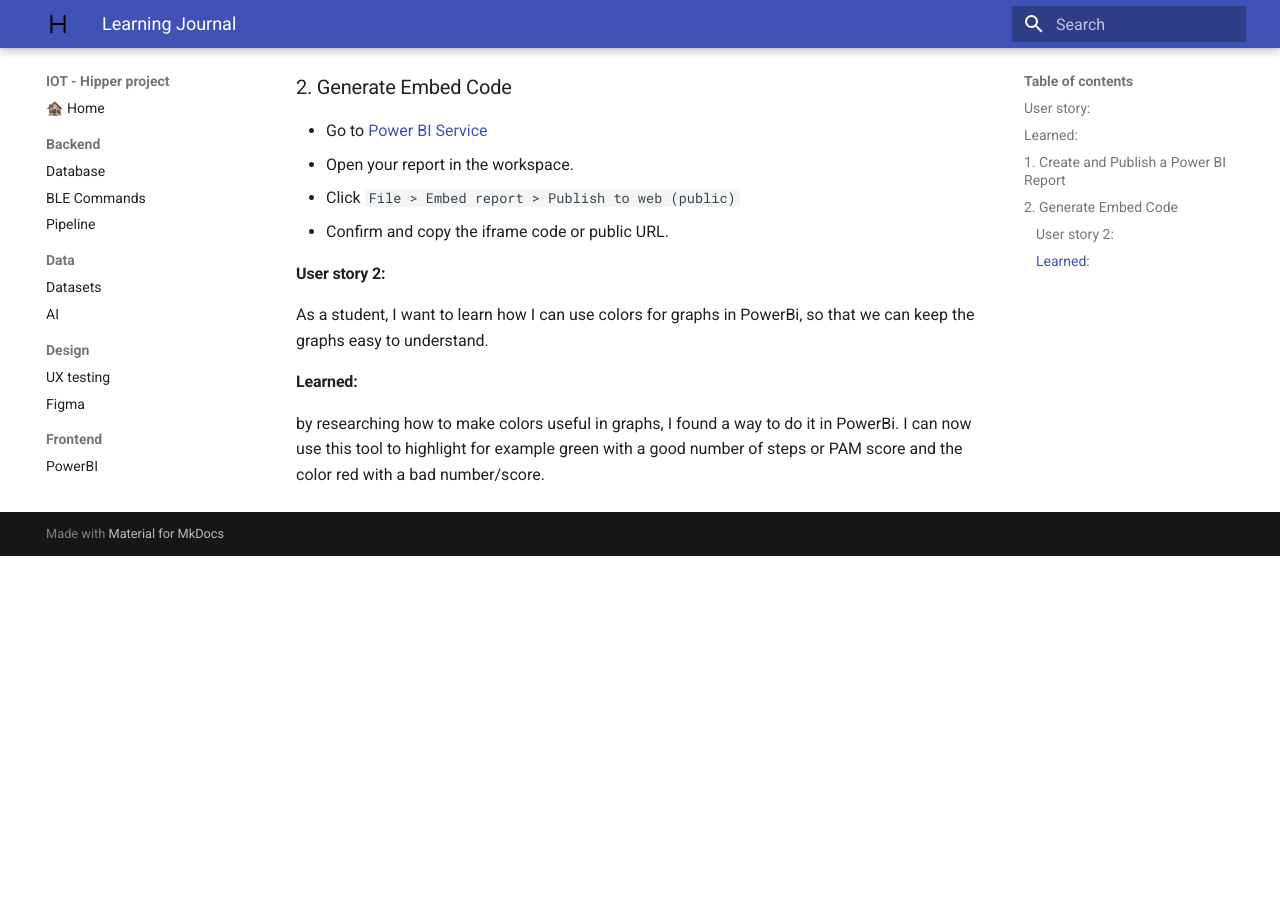
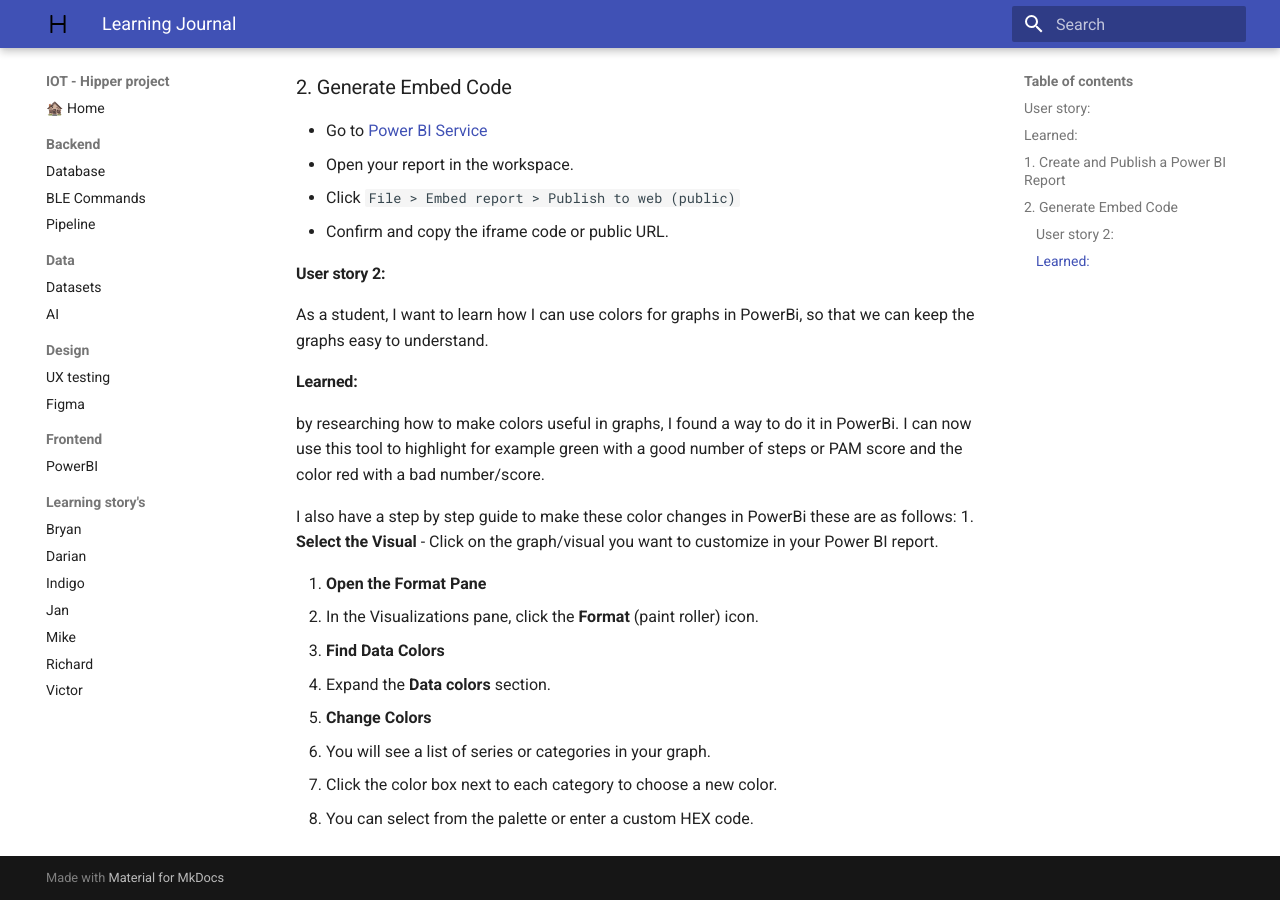
Before and after one commit to Vic-Warden/Digital-Life-Hipper-Monitoring, an MkDocs documentation site: the page built from docs/learning/journalDarian.md, in a window 1280 px wide and 900 px high, scrolled down 595 px. Built offline with MkDocs 1.6.1 and Material for MkDocs 9.7.7, drawn with Linux system fonts in a browser that asks for light colours; before the commit the page ends 1151 px from its top, so only the background shows below that.

Commit message:
adding to learning journal step by step how to and what i learned

```diff
--- a/docs/learning/journalDarian.md
+++ b/docs/learning/journalDarian.md
@@ -24,3 +24,18 @@
 
 #### Learned:
 by researching how to make colors useful in graphs, I found a way to do it in PowerBi. I can now use this tool to highlight for example green with a good number of steps or PAM score and the color red with a bad number/score.
+
+I also have a step by step guide to make these color changes in PowerBi these are as follows:
+1. **Select the Visual**
+   - Click on the graph/visual you want to customize in your Power BI report.
+
+2. **Open the Format Pane**
+   - In the Visualizations pane, click the **Format** (paint roller) icon.
+
+3. **Find Data Colors**
+   - Expand the **Data colors** section.
+
+4. **Change Colors**
+   - You will see a list of series or categories in your graph.
+   - Click the color box next to each category to choose a new color.
+   - You can select from the palette or enter a custom HEX code.
```
